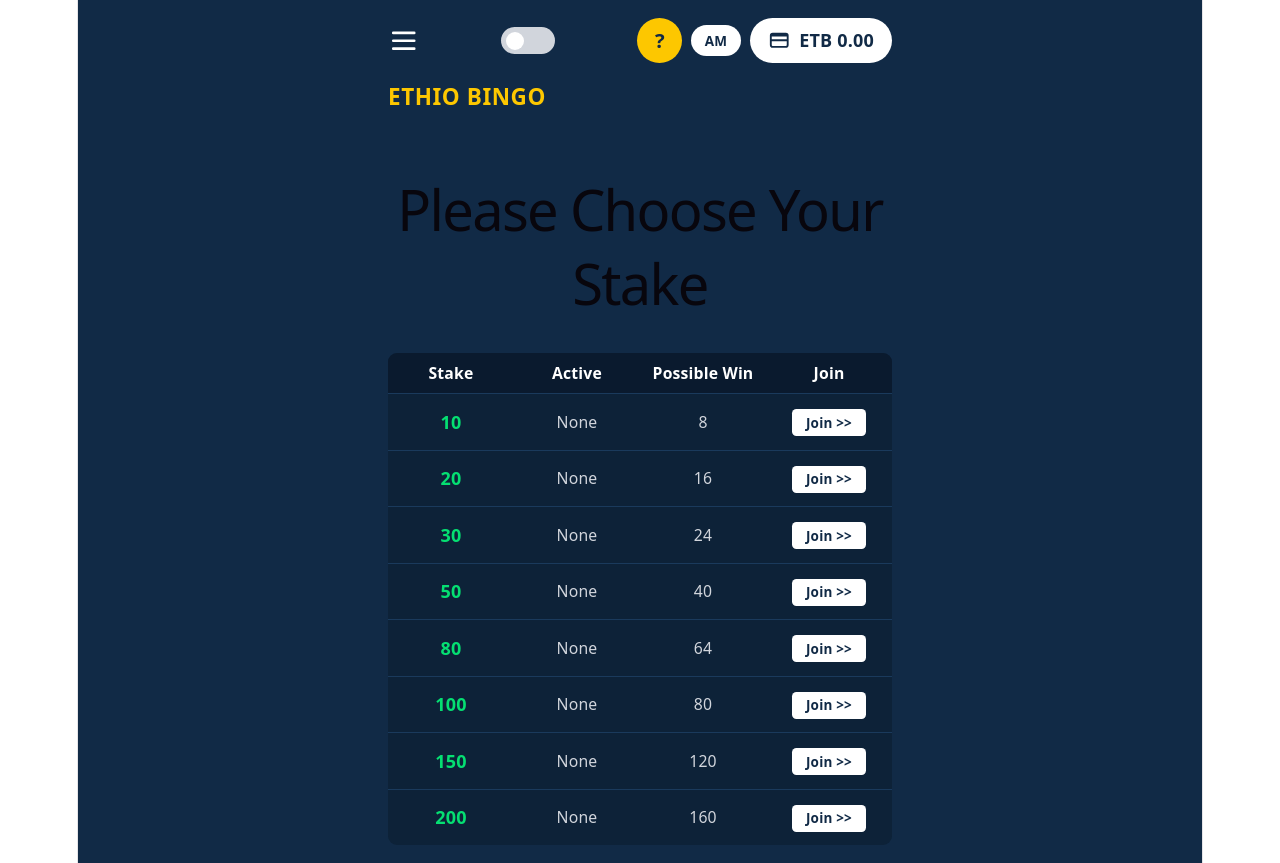
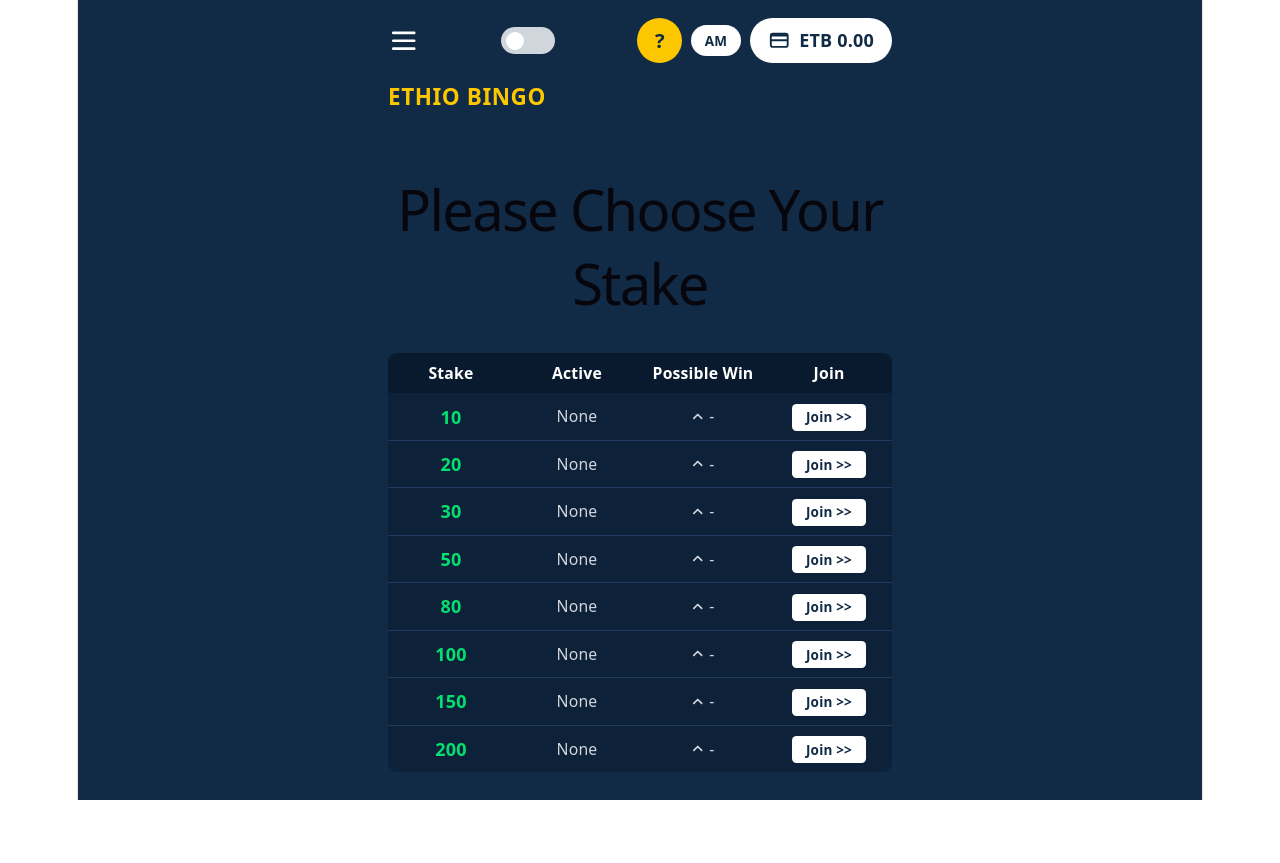
Before and after one commit to alemayehutseganew/Guatimala, a React (Vite) app in the folder frontend/: page / in a window 1280 px wide. After the commit the page ends 800 px from the top, so only its background shows below. Built offline with nearby package versions, Linux system fonts and the light colour scheme; no server answers.

Commit message:
Lobby: real active rooms and possible win

```diff
--- a/frontend/src/pages/Lobby.jsx
+++ b/frontend/src/pages/Lobby.jsx
@@ -28,7 +28,7 @@ export default function Lobby() {
   const { t, i18n } = useTranslation()
 
   const [walletBalance, setWalletBalance] = useState(0)
-  const [activeRooms, setActiveRooms] = useState([])
+  const [activeRooms, setActiveRooms] = useState({})
   const [menuOpen, setMenuOpen] = useState(false)
   const [helpOpen, setHelpOpen] = useState(false)
 
@@ -46,8 +46,12 @@ export default function Lobby() {
 
   const fetchActiveRooms = () => {
     fetch(`${API_BASE}/api/rooms`)
-      .then((r) => (r.ok ? r.json() : []))
-      .then((data) => setActiveRooms(Array.isArray(data) ? data : []))
+      .then((r) => (r.ok ? r.json() : { rooms: [] }))
+      .then((data) => {
+        const obj = {}
+        ;(data.rooms || []).forEach((r) => { obj[r.stake_amount] = true })
+        setActiveRooms(obj)
+      })
       .catch(() => {})
   }
 
@@ -153,22 +157,30 @@ export default function Lobby() {
           <div>{t('join')}</div>
         </div>
         {stakes.map((stake, idx) => {
-          const room = getActiveRoom(stake)
-          const possibleWin = Math.round(stake * 0.8)
+          const isActive = activeRooms[stake] ? true : false;
+          const possibleWin = isActive ? (stake * 1.5).toFixed(2) : '-';
+
           return (
-            <div key={stake} className="relative grid grid-cols-4 items-center text-center py-3 border-t border-[#1a3a5c]">
+            <div key={stake} className="relative grid grid-cols-4 text-center items-center py-2 border-b border-[#1e3a5f] last:border-b-0">
               <div className="text-green-400 font-bold">{stake}</div>
-              <div className="text-gray-300 text-sm flex items-center justify-center gap-1">
-                {room ? (
+
+              <div className="text-gray-300 text-sm">
+                {isActive ? <span className="text-green-500 font-bold">Yes</span> : 'None'}
+              </div>
+
+              <div className="flex items-center justify-center gap-1 text-gray-300 text-sm">
+                {isActive ? (
+                  <span className="text-yellow-400 font-bold">{possibleWin}</span>
+                ) : (
                   <>
-                    <span className="w-2 h-2 rounded-full bg-green-500 inline-block"></span>
-                    <span>Active</span>
+                    <svg xmlns="http://www.w3.org/2000/svg" className="w-3 h-3" fill="none" viewBox="0 0 24 24" stroke="currentColor" strokeWidth={3}>
+                      <path strokeLinecap="round" strokeLinejoin="round" d="M5 15l7-7 7 7" />
+                    </svg>
+                    -
                   </>
-                ) : (
-                  'None'
                 )}
               </div>
-              <div className="text-gray-300 text-sm">{possibleWin}</div>
+
               <div>
                 <button
                   onClick={() => handleJoin(stake)}
@@ -178,7 +190,7 @@ export default function Lobby() {
                 </button>
               </div>
             </div>
-          )
+          );
         })}
       </div>
     </div>
```
Also changed, not shown: 1 other file (tests, documents, lock files or other folders).
